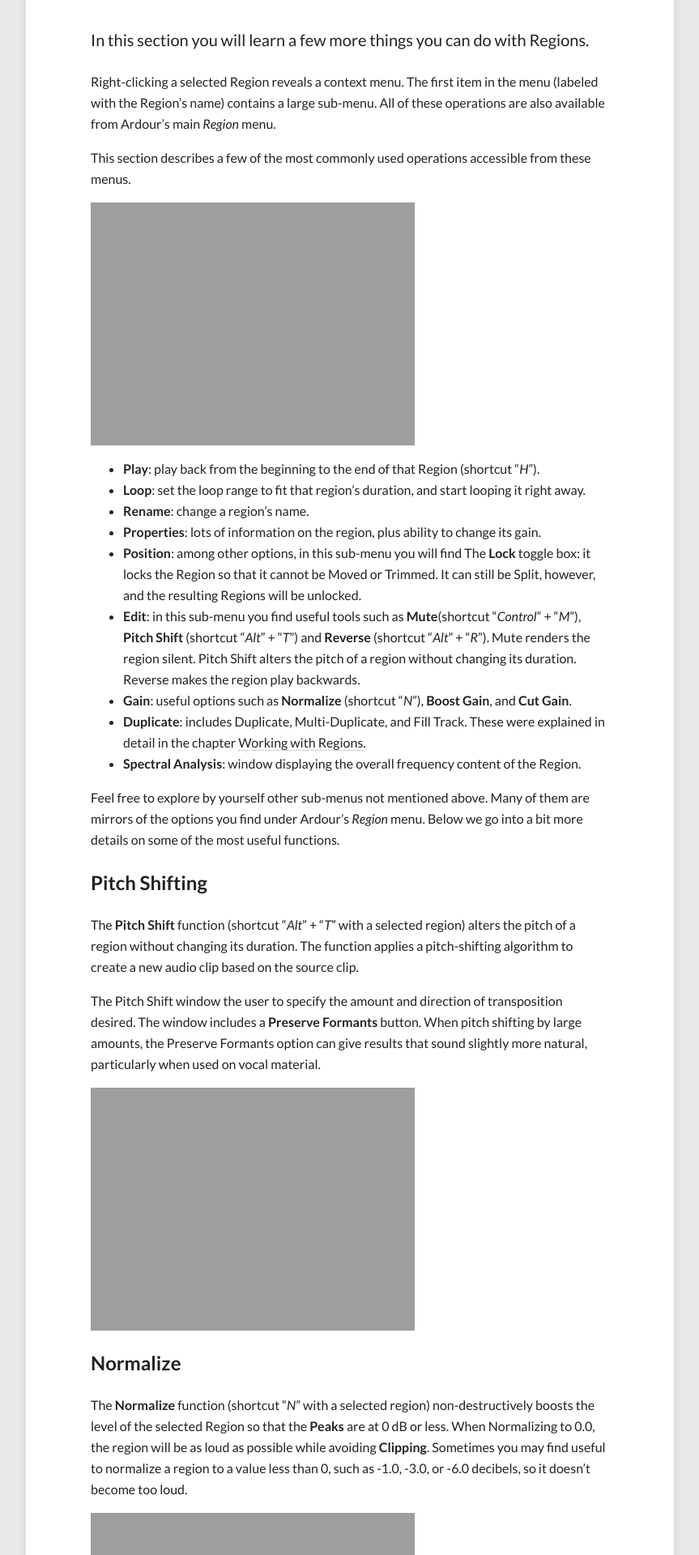
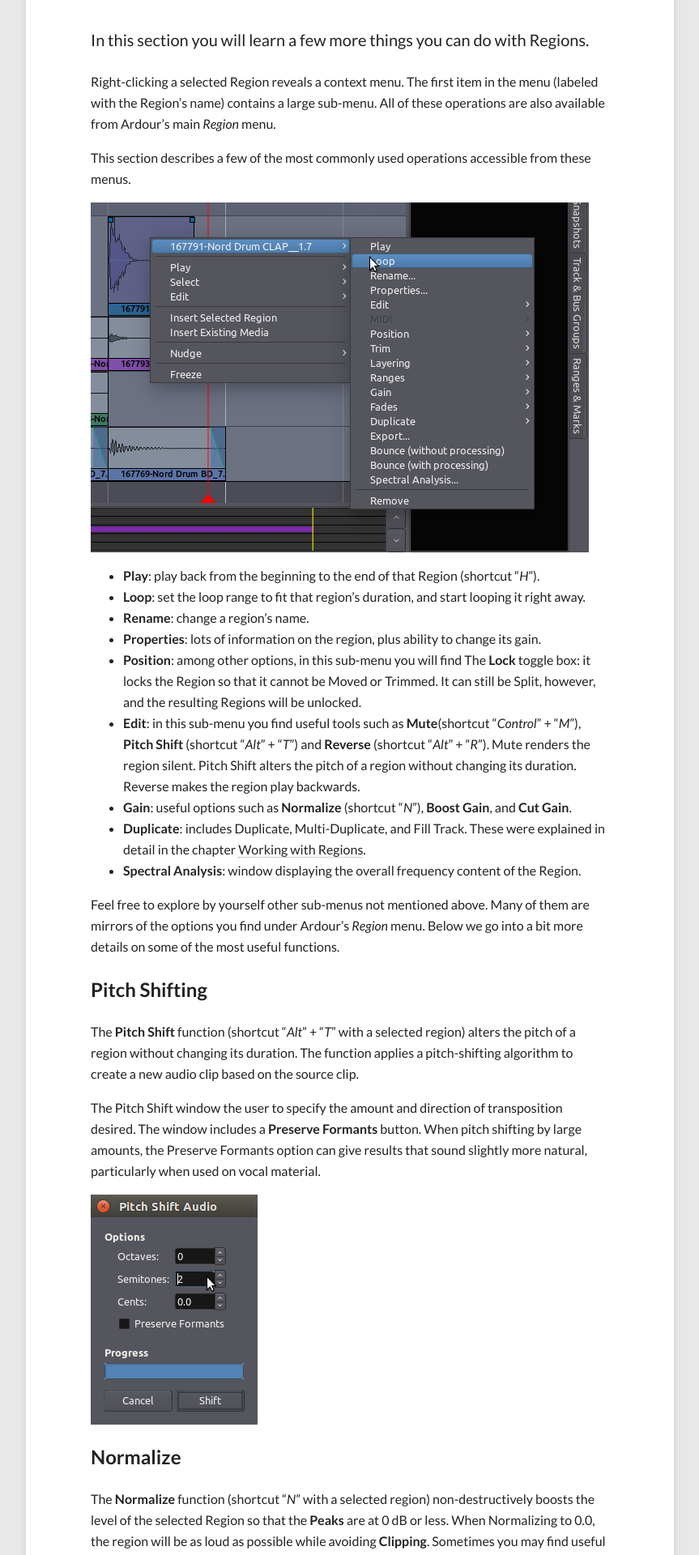
Before and after one commit to brunoruviaro/ardour4-tutorial, a Jekyll site: the page built from _posts/2014-08-21-further-region-operations.md, in a window 1280 px wide. Shown: the part 484-2404 px from the top of the page at 81% size, without its empty margins (208-1071 px from the left). Built offline with Jekyll 4.4.1, drawn with Linux system fonts in a browser that asks for light colours; nearby versions of some CDN libraries.

Commit message:
Update further-region-ops txt png

```diff
--- a/_posts/2014-08-21-further-region-operations.md
+++ b/_posts/2014-08-21-further-region-operations.md
@@ -20,7 +20,7 @@
 This section describes a few of the most commonly used operations
 accessible from these menus.
 
-![region menu 1]({{ site.url }}/images/Ardour3_Region_Menu_1.png)
+![region menu 1]({{ site.url }}/images/Ardour4_Region_Menu_1.png)
 
 -   **Play**: play back from the beginning to the end of
     that Region (shortcut "*H*").
@@ -65,7 +65,7 @@
 option can give results that sound slightly more natural, particularly
 when used on vocal material.
 
-![pitch shift]({{ site.url }}/images/Ardour3_Pitch_Shift_Window.png)
+![pitch shift]({{ site.url }}/images/Ardour4_Pitch_Shift_Window.png)
 
 ## Normalize
 
@@ -76,7 +76,7 @@
 find useful to normalize a region to a value less than 0, such as -1.0,
 -3.0, or -6.0 decibels, so it doesn't become too loud.
 
-![normalize]({{ site.url }}/images/Ardour3_Normalize_Window.png)
+![normalize]({{ site.url }}/images/Ardour4_Normalize_Window.png)
 
 ## Reverse
 
@@ -96,12 +96,12 @@
 "Combine" function, under the sub-menu "Edit". First we select two
 adjacent regions:
 
-![combine]({{ site.url }}/images/Ardour3_Region_Combine.png)
+![combine]({{ site.url }}/images/Ardour4_Region_Combine.png)
 
 Then we choose "Combine" from the right-click context menu, or from
 Ardour's main menu *Region > Edit > Combine*:
 
-![combine 2]({{ site.url }}/images/Ardour3_Region_Combine_2.png)
+![combine 2]({{ site.url }}/images/Ardour4_Region_Combine_2.png)
 
 As a result, the selected regions are combined into one. This is
 particulary useful when you have found an exact sequence of regions that
@@ -111,7 +111,7 @@
 Notice that the resulting combined region has the word "compound"
 attached to its name.
 
-![combine 3]({{ site.url }}/images/Ardour3_Region_Combine_3.png)
+![combine 3]({{ site.url }}/images/Ardour4_Region_Combine_3.png)
 
 ## Continuing
 
```
Also changed, not shown: images/Ardour4_Normalize_Window.png (added), images/Ardour4_Pitch_Shift_Window.png (added), images/Ardour4_Region_Combine.png (added), images/Ardour4_Region_Combine_2.png (added), images/Ardour4_Region_Combine_3.png (added), images/Ardour4_Region_Menu_1.png (added).
